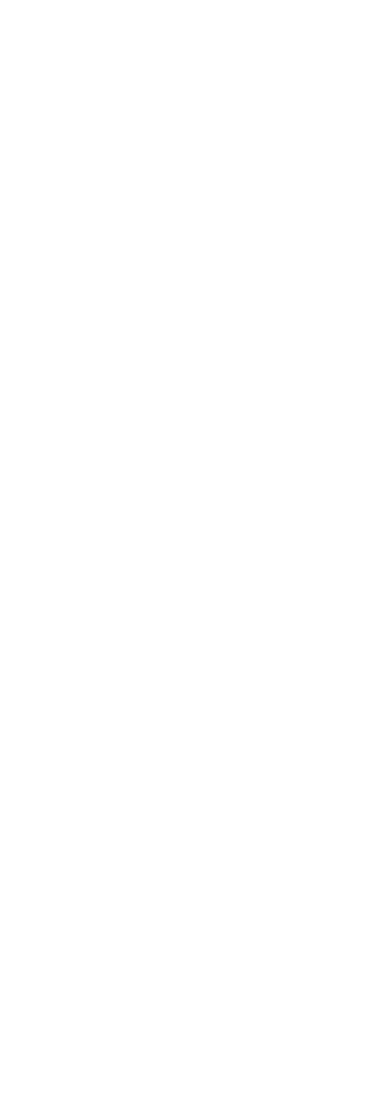
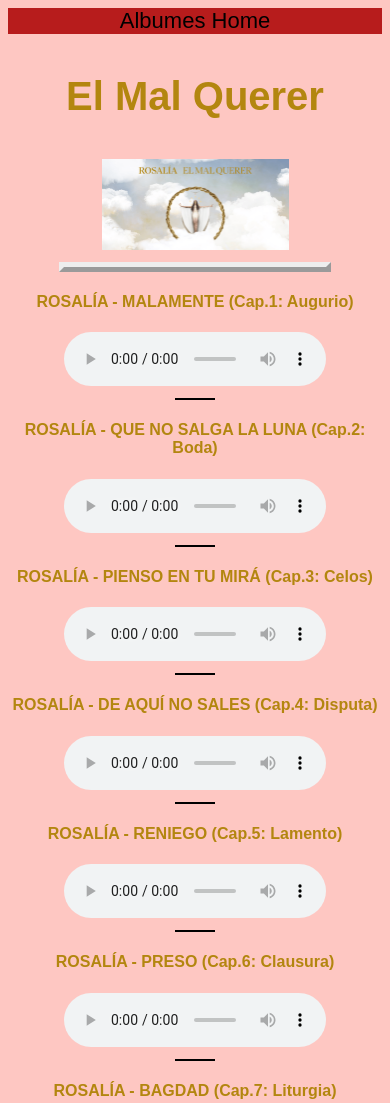
Before and after one commit to Rickum1/Final-fanpage-Rosalia-, a plain HTML site: page MotomamiDeluxe.html in a window 390 px wide. Shown: the top 1103 px of the page. Before the commit the page ends 844 px from the top, so only its background shows below. Drawn offline with Linux system fonts and the light colour scheme.

Commit message:
LA y EMQ canciones implementadas

```diff
--- a/LA.html
+++ b/LA.html
@@ -0,0 +1,47 @@
+<!DOCTYPE html>
+<html lang="en">
+<head>
+    <meta charset="UTF-8">
+    <meta http-equiv="X-UA-Compatible" content="IE=edge">
+    <meta name="viewport" content="width=device-width, initial-scale=1.0">
+    <link rel="Stylesheet" href="./la.css">
+    <title>Los Angeles</title>
+</head>
+<header>
+    <div class="Back">
+        <a id="linkh" href=".//Index.html"> Home </a>
+        <a id="linkh" href="./albumes.html"> Albumes </a>
+    </div>
+</header>
+<body>
+    <h3> Los Angeles </h3>
+    <img src="./losangeles.jpg" alt="Los Angeles Album logo">
+    <hr id="hr1">
+    <h4>Rosalía - Catalina</h4>
+    <audio controls src="./LAsongs/Catalina.mp3"></audio>
+    <hr id="hr2">
+    <h4>ROSALÍA - Te Venero</h4>
+    <audio controls src="./LAsongs/Te venero.mp3"></audio>
+    <hr id="hr2">
+    <h4>ROSALÍA - Por Castigarme Tan Fuerte</h4>
+    <audio controls src="./LAsongs/por castigarme.mp3"></audio>
+    <hr id="hr2">
+    <h4>ROSALÍA - Que Se Muere Que Se Muere</h4>
+    <audio controls src="./LAsongs/que se muere.mp3"></audio>
+    <hr id="hr2">
+    <h4>ROSALÍA - I See A Darkness</h4>
+    <audio controls src="./LAsongs/I see a darkness.mp3"></audio>
+    <hr id="hr2">
+    <h4>ROSALÍA - La Hija De Juan Simón</h4>
+    <audio controls src="./LAsongs/la hija de juan simon.mp3"></audio>
+    <hr id="hr2">
+    <h4>ROSALÍA - El Redentor</h4>
+    <audio controls src="./LAsongs/El redentor.mp3"></audio>
+    <hr id="hr2">
+    <h4>ROSALÍA - De Plata</h4>
+    <audio controls src="./LAsongs/De Plata.mp3"></audio>
+    <hr id="hr2">
+    <h4>ROSALÍA - Por mi puerta no lo pasen</h4>
+    <audio controls src="./LAsongs/Por mi puerta no.mp3"></audio>
+</body>
+</html>
--- a/MotomamiDeluxe.html
+++ b/MotomamiDeluxe.html
@@ -0,0 +1,53 @@
+<!DOCTYPE html>
+<html lang="en">
+<head>
+    <meta charset="UTF-8">
+    <meta http-equiv="X-UA-Compatible" content="IE=edge">
+    <meta name="viewport" content="width=device-width, initial-scale=1.0">
+    <link rel="Stylesheet" href="./mtmdx.css">
+    <title>Los Angeles</title>
+</head>
+<header>
+    <div class="Back">
+        <a id="linkh" href="./albumes.html"> Albumes </a>
+        <a id="linkh" href=".//Index.html"> Home </a>
+    </div>
+</header>
+<body>
+    <h3> El Mal Querer</h3>
+    <img src="./eimaiquerei.png" alt="">
+    <hr id="hr1">
+    <h4>ROSALÍA - MALAMENTE (Cap.1: Augurio)</h4>
+    <audio controls src="./EMQ/EMQ1.mp3"></audio>
+    <hr id="hr2">
+    <h4>ROSALÍA - QUE NO SALGA LA LUNA (Cap.2: Boda)</h4>
+    <audio controls src="./EMQ/EMQ2.mp3"></audio>
+    <hr id="hr2">
+    <h4>ROSALÍA - PIENSO EN TU MIRÁ (Cap.3: Celos)</h4>
+    <audio controls src="./EMQ/EMQ3.mp3"></audio>
+    <hr id="hr2">
+    <h4>ROSALÍA - DE AQUÍ NO SALES (Cap.4: Disputa)</h4>
+    <audio controls src="./EMQ/EMQ4.mp3"></audio>
+    <hr id="hr2">
+    <h4>ROSALÍA - RENIEGO (Cap.5: Lamento)</h4>
+    <audio controls src="./EMQ/EMQ5.mp3"></audio>
+    <hr id="hr2">
+    <h4>ROSALÍA - PRESO (Cap.6: Clausura)</h4>
+    <audio controls src="./EMQ/EMQ6.mp3"></audio>
+    <hr id="hr2">
+    <h4>ROSALÍA - BAGDAD (Cap.7: Liturgia)</h4>
+    <audio controls src="./EMQ/EMQ7.mp3"></audio>
+    <hr id="hr2">
+    <h4>ROSALÍA - DI MI NOMBRE (Cap.8: Éxtasis)</h4>
+    <audio controls src="./EMQ/EMQ8.mp3"></audio>
+    <hr id="hr2">
+    <h4>ROSALÍA - NANA (Cap.9: Concepción)</h4>
+    <audio controls src="./EMQ/EMQ9.mp3"></audio>
+    <hr id="hr2">
+    <h4>ROSALÍA - MALDICIÓN (Cap.10: Cordura)</h4>
+    <audio controls src="./EMQ/EMQ10.mp3"></audio>
+    <hr id="hr2">
+    <h4>ROSALÍA - A NINGÚN HOMBRE (Cap.11: Poder)</h4>
+    <audio controls src="./EMQ/EMQ11.mp3"></audio>
+</body>
+</html>
--- a/Style.css
+++ b/Style.css
@@ -50,7 +50,7 @@
     padding: 0%;
 }
 
-#link, .active{
+#link{
     margin-left: 20px;
     color: black;
     text-decoration: none;
--- a/emq.css
+++ b/emq.css
@@ -47,3 +47,15 @@
     color: black;
     text-decoration: none;
 }
+@media only screen and (max-width: 750px) {
+    audio{
+     width: 50%;
+
+    }
+ }
+ @media only screen and (max-width: 410px) {
+     audio{
+      width: 70%;
+
+     }
+}
--- a/la.css
+++ b/la.css
@@ -0,0 +1,62 @@
+*{
+    font-family: 'Poppins', sans-serif;
+}
+
+body{
+    background-color: #9B9594 ;
+    text-align: center;
+    align-items: center;
+    align-tracks: center;
+    align-content: center;
+    color:#51081B;
+}
+
+audio{
+    width: 30%;
+}
+
+img{
+    width: 50%;
+    height: 50%;
+}
+
+#hr1{
+    border-style: outset;
+    border-width: 5px;
+    color: black;
+    width: 70%;
+}
+
+#hr2{
+    border-style: solid;
+    color: black;
+    width: 10%;
+}
+
+h3{
+    font-size: 40px;
+}
+
+.Back{
+    background-color: #F1E6E5;
+    text-decoration: none;
+    font-size: 22px;
+    text-align: center;
+}
+#linkh{
+    color: black;
+    text-decoration: none;
+}
+
+@media only screen and (max-width: 750px) {
+   audio{
+    width: 50%;
+
+   }
+}
+@media only screen and (max-width: 410px) {
+    audio{
+     width: 70%;
+
+    }
+ }
--- a/mtmdx.css
+++ b/mtmdx.css
@@ -0,0 +1,61 @@
+*{
+    font-family: 'Poppins', sans-serif;
+}
+
+body{
+    background-color: #FEC7C2;
+    text-align: center;
+    align-items: center;
+    align-tracks: center;
+    align-content: center;
+    color:#B3860F;
+}
+
+audio{
+    width: 30%;
+}
+
+img{
+    width: 50%;
+    height: 50%;
+}
+
+#hr1{
+    border-style: outset;
+    border-width: 5px;
+    color: black;
+    width: 70%;
+}
+
+#hr2{
+    border-style: solid;
+    color: black;
+    width: 10%;
+}
+
+h3{
+    font-size: 40px;
+}
+
+.Back{
+    background-color: #B71C1C;
+    text-decoration: none;
+    font-size: 22px;
+    text-align: center;
+}
+#linkh{
+    color: black;
+    text-decoration: none;
+}
+@media only screen and (max-width: 750px) {
+    audio{
+     width: 50%;
+
+    }
+ }
+ @media only screen and (max-width: 410px) {
+     audio{
+      width: 70%;
+
+     }
+}
```
Also changed, not shown: Elmalquerer.html (+1 -0 lines), StyleA.css (+4 -4 lines), 12 other files.
